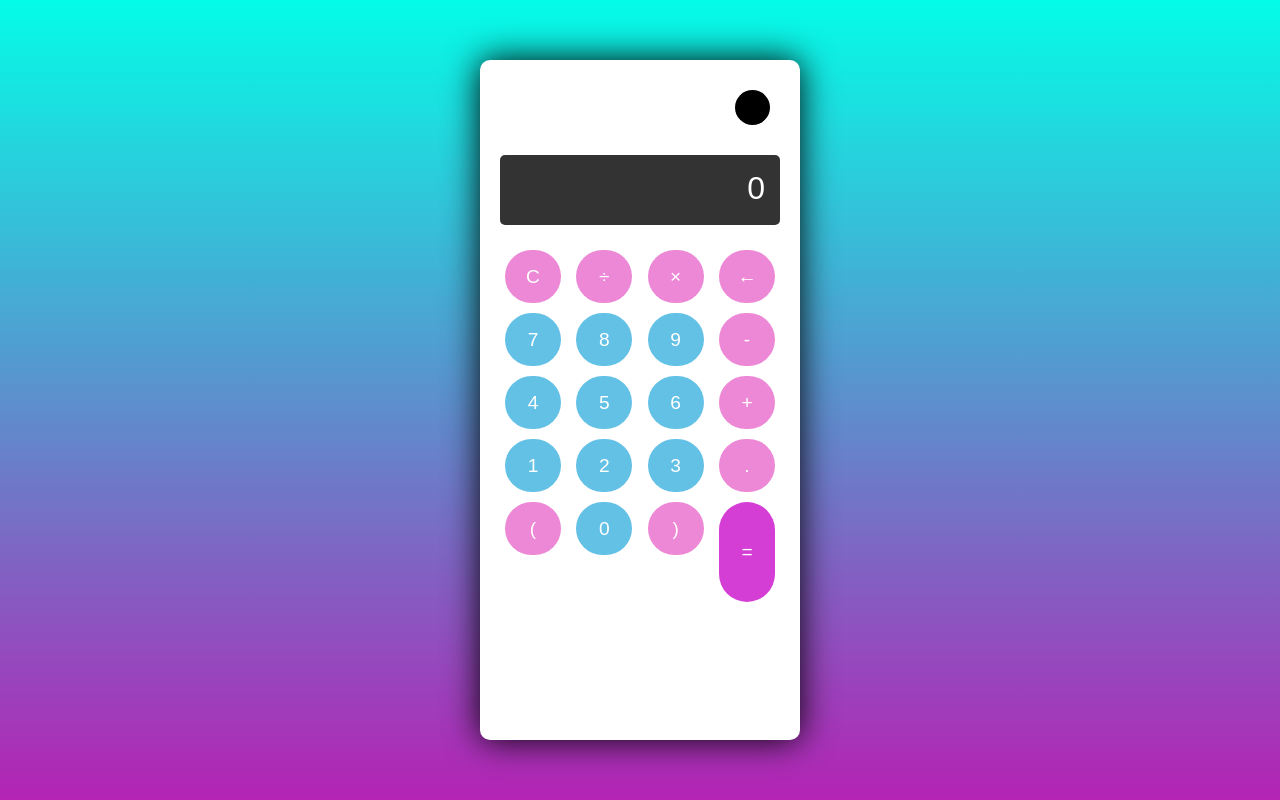
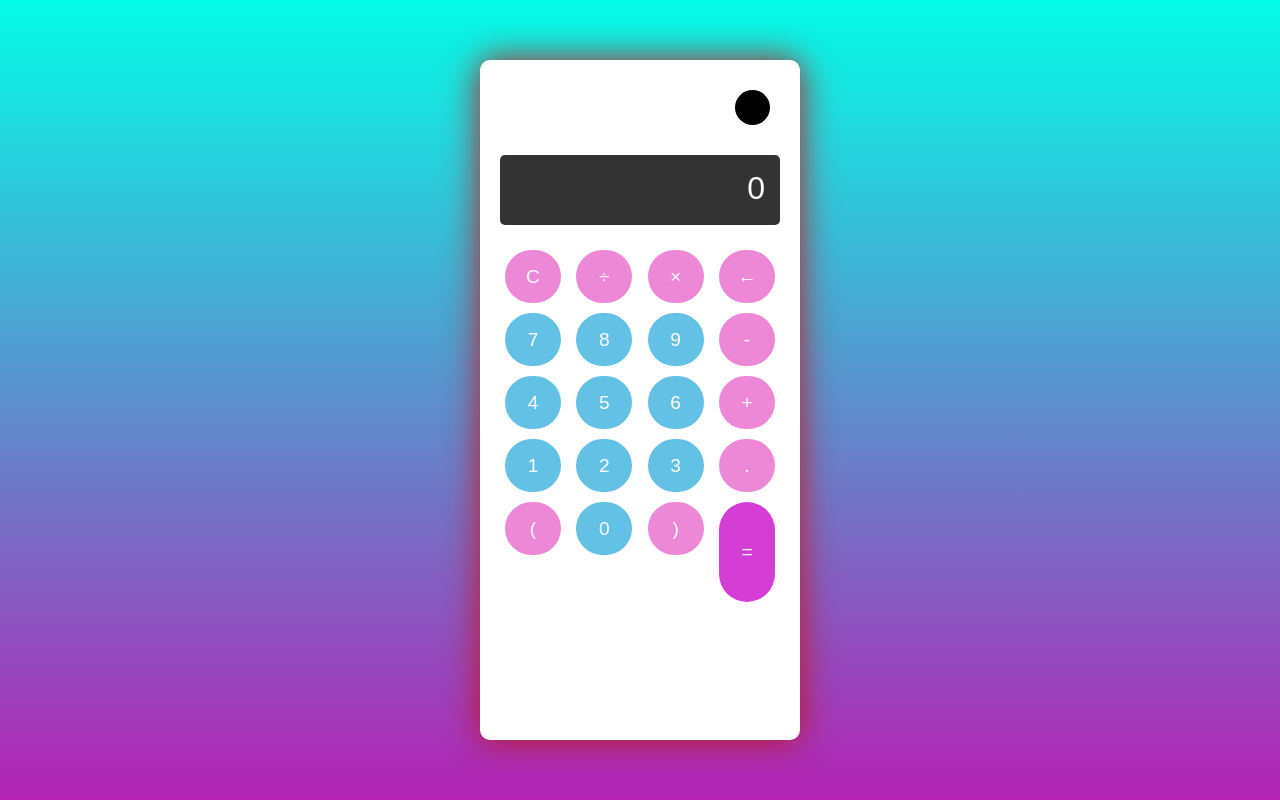
Before and after one commit to Eagle-lucid/calculator, a website: page index.html in a window 1280 px wide. Drawn offline with Linux system fonts and the light colour scheme.

Commit message:
style.css

```diff
--- a/style.css
+++ b/style.css
@@ -25,7 +25,7 @@ body {
     max-width: 320px;
     padding: 20px;
     border-radius: 10px;
-    box-shadow: 0 0 35px rgb(0, 0, 0);
+    box-shadow: 0 0 35px rgb(190, 24, 24);
     background-color: rgb(255, 255, 255);
 }
 /* Container for the light theme and style for the toggle*/
```
